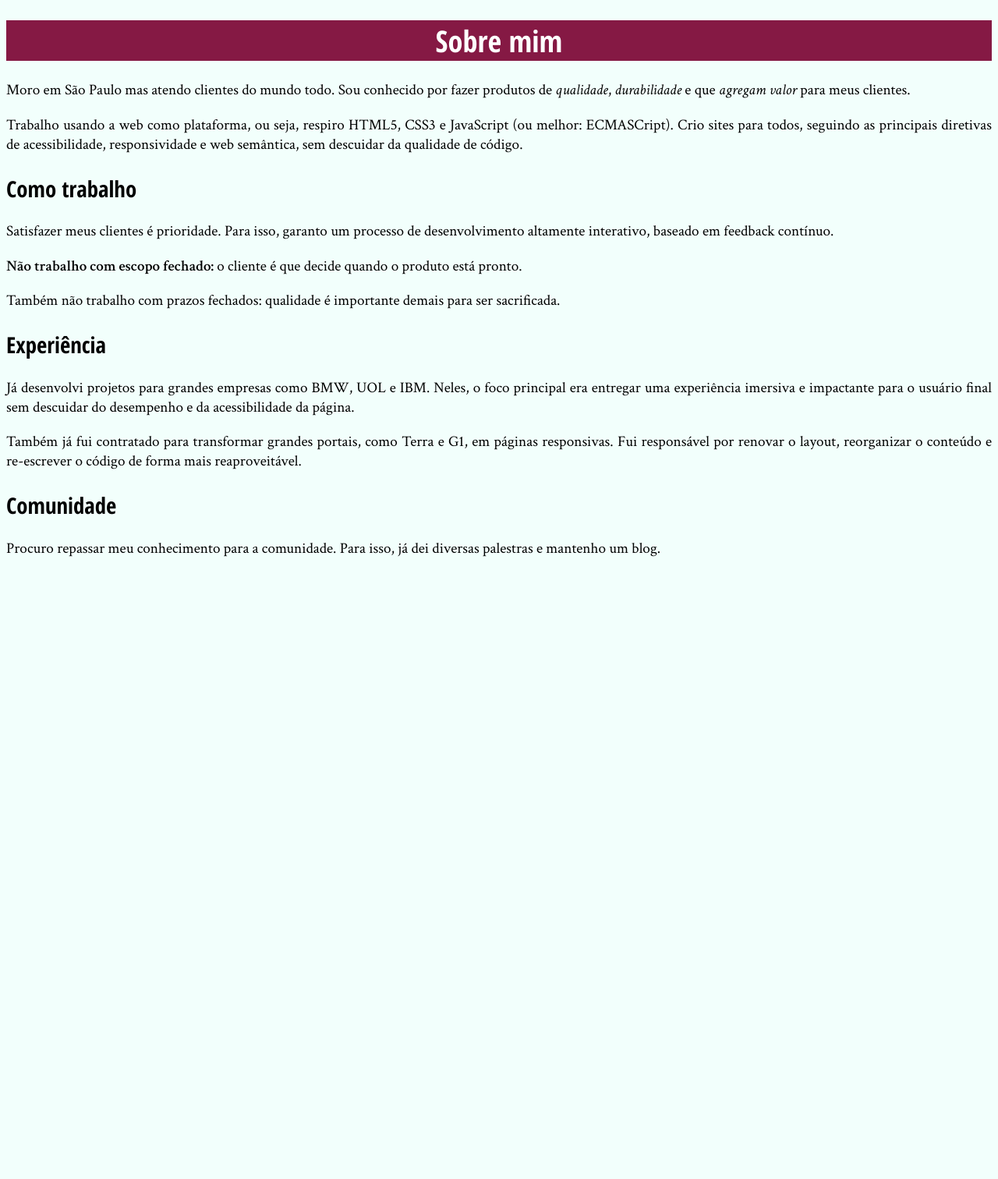
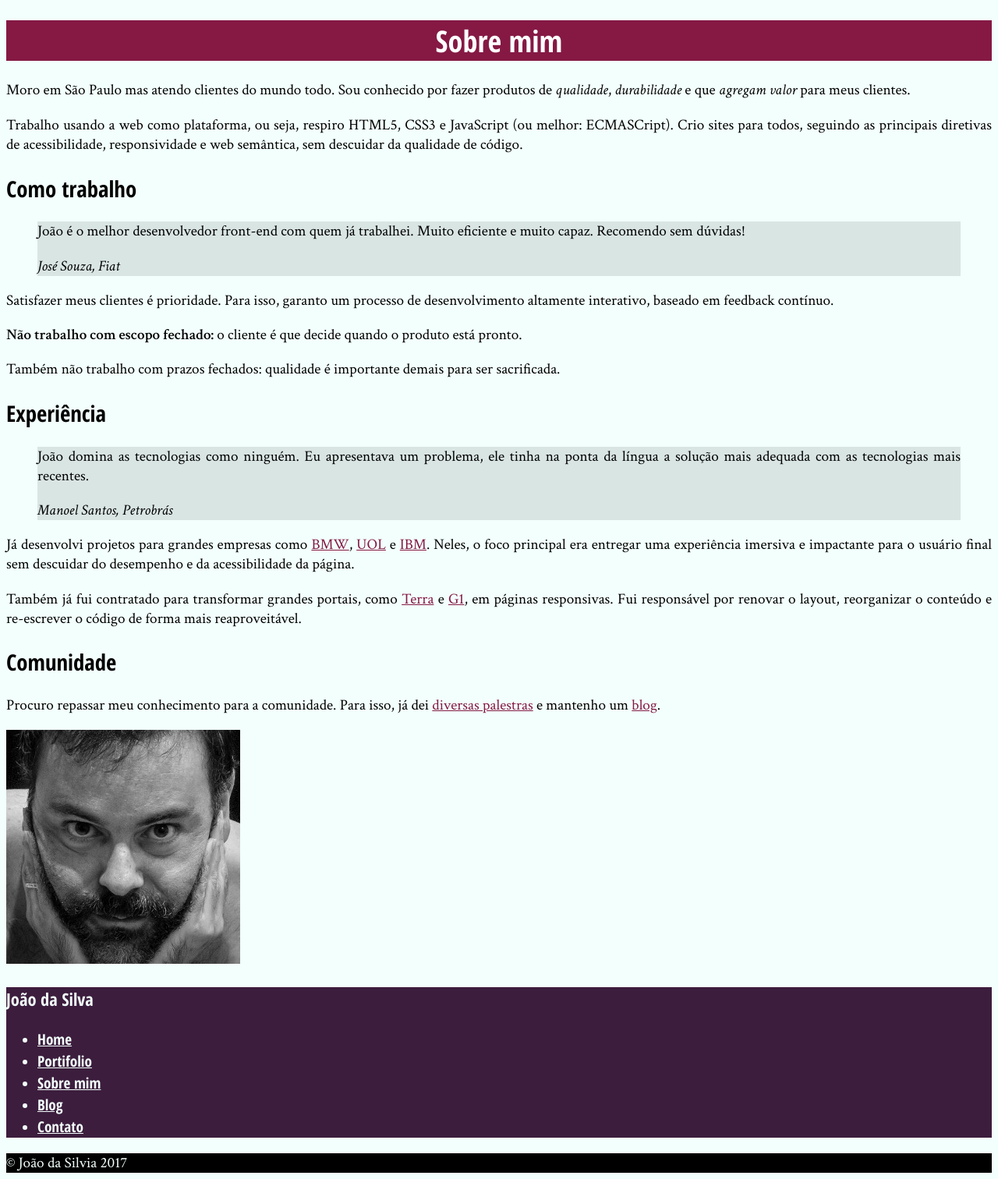
Before and after one commit to ferreiraapfernanda/alura-cursos, a PHP site: page /bio.html in a window 1280 px wide. Shown: the whole page at 78% size. Before the commit the page ends 714 px from the top, so only its background shows below. Run offline with PHP 8.4, Linux system fonts and the light colour scheme.

Commit message:
HTML5 e CSS3: Aula 03

```diff
--- a/desenvolvedor-java-web/html5-css3-i/projeto/bio.css
+++ b/desenvolvedor-java-web/html5-css3-i/projeto/bio.css
@@ -4,7 +4,8 @@ body {
     font-size: 120%;
 }
 
-h1, h2 {
+h1,
+h2 {
     font-family: "Open Sans Condensed", "Arial", sans-serif;
 }
 
@@ -12,8 +13,35 @@ p {
     text-align: justify;
 }
 
-h1 {
+main h1 {
     background-color: #851944;
     color: #FFF;
     text-align: center;
 }
+
+main a {
+    color: #851944;
+}
+
+aside a {
+    color: inherit;
+    font-family: "Open Sans Condensed", sans-serif;
+}
+
+blockquote {
+    background-color: #D9E5E3;
+}
+
+aside {
+    background-color: #3C1D3D;
+    color: #F2FFFC;
+}
+
+footer {
+    background-color: #000;
+    color: #F2FFFC;
+}
+
+nav a {
+    color: #F2FFFC;
+}
--- a/desenvolvedor-java-web/html5-css3-i/projeto/bio.html
+++ b/desenvolvedor-java-web/html5-css3-i/projeto/bio.html
@@ -18,6 +18,7 @@
 
     <body>
 
+        <main>
             <h1>Sobre mim</h1>
 
             <p>Moro em São Paulo mas atendo clientes do mundo todo. Sou conhecido por fazer produtos de
@@ -25,14 +26,21 @@
                 <em>durabilidade</em>
                 e que
                 <em>agregam valor</em> para meus clientes.</p>
-        <p>Trabalho usando a web como plataforma, ou seja, respiro HTML5, CSS3 e JavaScript (ou melhor: ECMASCript). Crio sites
-            para todos, seguindo as principais diretivas de acessibilidade, responsividade e web semântica, sem descuidar
-            da qualidade de código.</p>
+            <p>Trabalho usando a web como plataforma, ou seja, respiro HTML5, CSS3 e JavaScript (ou melhor: ECMASCript). Crio
+                sites para todos, seguindo as principais diretivas de acessibilidade, responsividade e web semântica, sem
+                descuidar da qualidade de código.</p>
 
             <h2>Como trabalho</h2>
 
-        <p>Satisfazer meus clientes é prioridade. Para isso, garanto um processo de desenvolvimento altamente interativo, baseado
-            em feedback contínuo. </p>
+            <blockquote>
+                <p>João é o melhor desenvolvedor front-end com quem já trabalhei. Muito eficiente e muito capaz. Recomendo sem
+                    dúvidas!
+                </p>
+                <cite>José Souza, Fiat</cite>
+            </blockquote>
+
+            <p>Satisfazer meus clientes é prioridade. Para isso, garanto um processo de desenvolvimento altamente interativo,
+                baseado em feedback contínuo. </p>
             <p>
                 <strong>Não trabalho com escopo fechado:</strong> o cliente é que decide quando o produto está pronto.</p>
 
@@ -40,14 +48,65 @@
 
             <h2>Experiência</h2>
 
-        <p>Já desenvolvi projetos para grandes empresas como BMW, UOL e IBM. Neles, o foco principal era entregar uma experiência
-            imersiva e impactante para o usuário final sem descuidar do desempenho e da acessibilidade da página.</p>
-        <p>Também já fui contratado para transformar grandes portais, como Terra e G1, em páginas responsivas. Fui responsável
-            por renovar o layout, reorganizar o conteúdo e re-escrever o código de forma mais reaproveitável.</p>
+            <blockquote>
+
+                <p>
+                    João domina as tecnologias como ninguém. Eu apresentava um problema, ele tinha na ponta da língua a solução mais adequada
+                    com as tecnologias mais recentes.
+                </p>
+
+                <cite>
+                    Manoel Santos, Petrobrás
+                </cite>
+
+
+            </blockquote>
+
+            <p>Já desenvolvi projetos para grandes empresas como
+                <a href="http://www.bmw.com">BMW</a>,
+                <a href="http://www.uol.com.br">UOL</a> e
+                <a href="http://www.ibm.com">IBM</a>. Neles, o foco principal era entregar uma experiência imersiva e impactante para o usuário final
+                sem descuidar do desempenho e da acessibilidade da página.</p>
+            <p>Também já fui contratado para transformar grandes portais, como
+                <a href="http://www.terra.com.br">Terra</a> e
+                <a href="http://www.g1.globo.com">G1</a>, em páginas responsivas. Fui responsável por renovar o layout, reorganizar o conteúdo e re-escrever
+                o código de forma mais reaproveitável.</p>
 
             <h2>Comunidade</h2>
 
-        <p>Procuro repassar meu conhecimento para a comunidade. Para isso, já dei diversas palestras e mantenho um blog.</p>
+            <p>Procuro repassar meu conhecimento para a comunidade. Para isso, já dei
+                <a href="portifolio.html">diversas palestras</a> e mantenho um
+                <a href="blog.html">blog</a>.</p>
+        </main>
+
+        <img src="eu.jpg" alt="Foto de João da Silva">
+
+        <aside>
+            <nav>
+                <h1>João da Silva</h1>
+                <ul>
+                    <li>
+                        <a href="index.html">Home</a>
+                    </li>
+                    <li>
+                        <a href="portifolio.html">Portifolio</a>
+                    </li>
+                    <li>
+                        <a href="bio.html">Sobre mim</a>
+                    </li>
+                    <li>
+                        <a href="blog.html">Blog</a>
+                    </li>
+                    <li>
+                        <a href="contato.html">Contato</a>
+                    </li>
+                </ul>
+            </nav>
+        </aside>
+
+        <footer>
+            &copy; João da Silvia 2017
+        </footer>
 
     </body>
 
```
Also changed, not shown: desenvolvedor-java-web/html5-css3-i/projeto/blog.html (+60 -2 lines), desenvolvedor-java-web/html5-css3-i/README.md, desenvolvedor-java-web/html5-css3-i/projeto/portifolio.html (added). Lines whose indentation alone changed are shown as unchanged.
